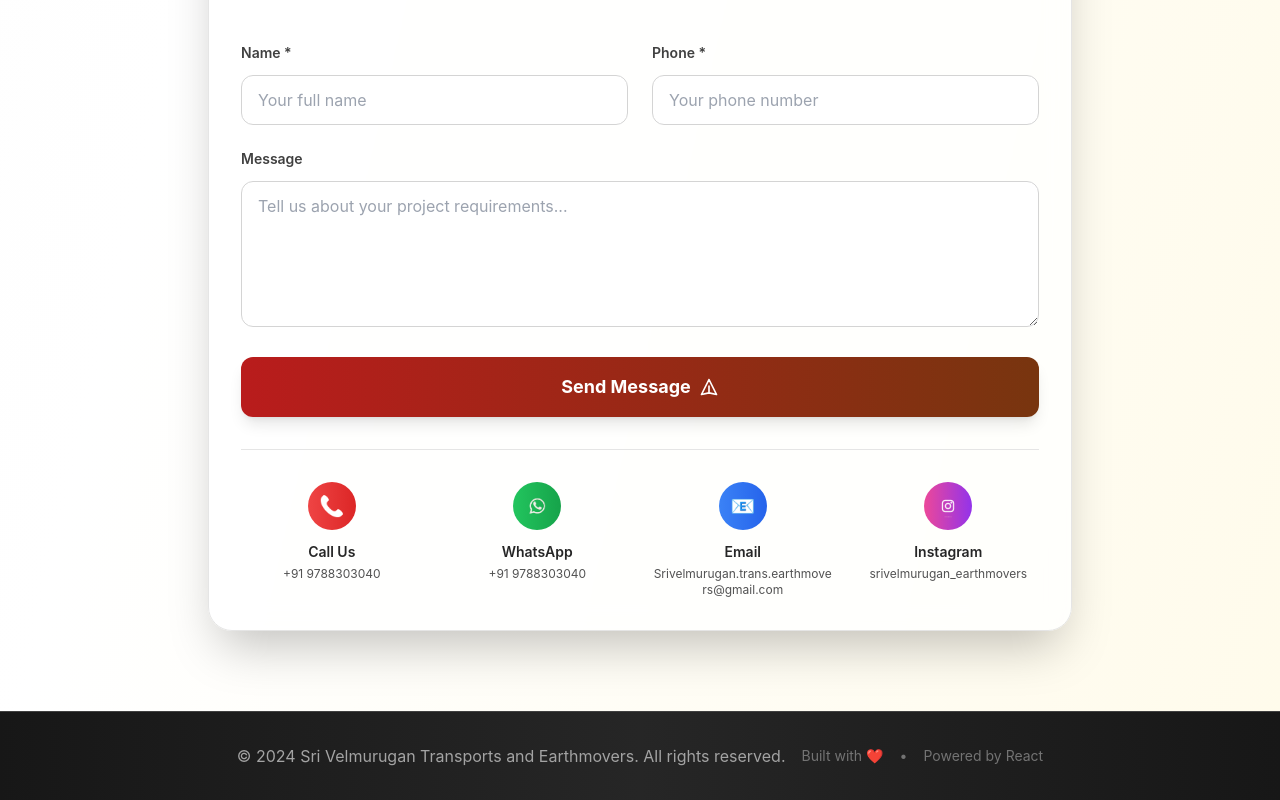
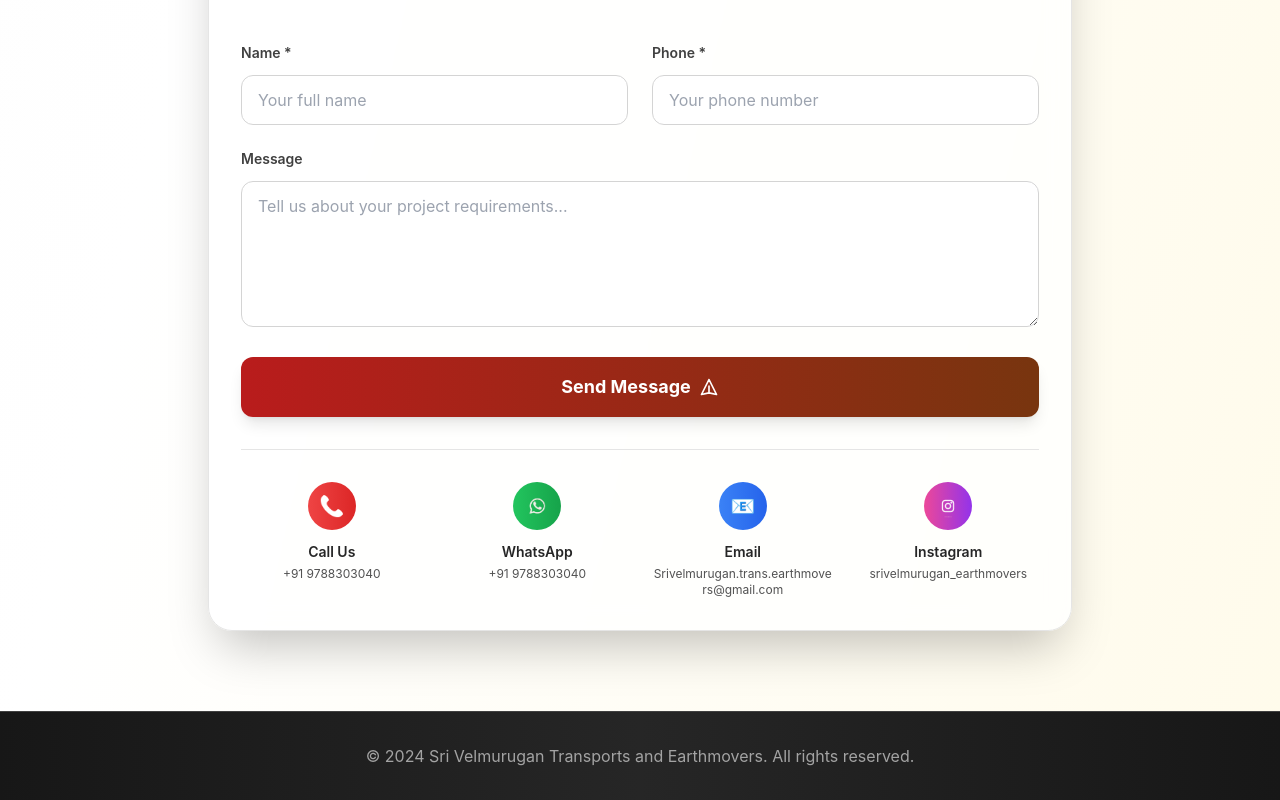
Before and after one commit to Harshanad03/Sri-Velmurugan-Transports-and-Earthmovers, a React (Create React App) app in the folder velmurugan-ui/: page / in a window 1280 px wide. Shown: the part 4791-5591 px from the top of the page. Built offline with nearby package versions, Linux system fonts and the light colour scheme; no server answers.

Commit message:
Remove 'Built with   Powered by React' from footer

```diff
--- a/velmurugan-ui/src/App.tsx
+++ b/velmurugan-ui/src/App.tsx
@@ -544,15 +544,10 @@ function App() {
       {/* Copyright Footer */}
       <footer className="py-6 sm:py-8 px-4 bg-gradient-to-r from-neutral-900 via-neutral-800 to-neutral-900 border-t border-neutral-700">
         <div className="max-w-6xl mx-auto text-center">
-          <div className="flex flex-col sm:flex-row items-center justify-center space-y-2 sm:space-y-0 sm:space-x-4">
+          <div className="flex items-center justify-center">
             <span className="text-neutral-400 text-sm sm:text-base">
               © 2024 Sri Velmurugan Transports and Earthmovers. All rights reserved.
             </span>
-            <div className="flex items-center space-x-4 text-xs sm:text-sm text-neutral-500">
-              <span>Built with ❤️</span>
-              <span>•</span>
-              <span>Powered by React</span>
-            </div>
           </div>
         </div>
       </footer>
```
